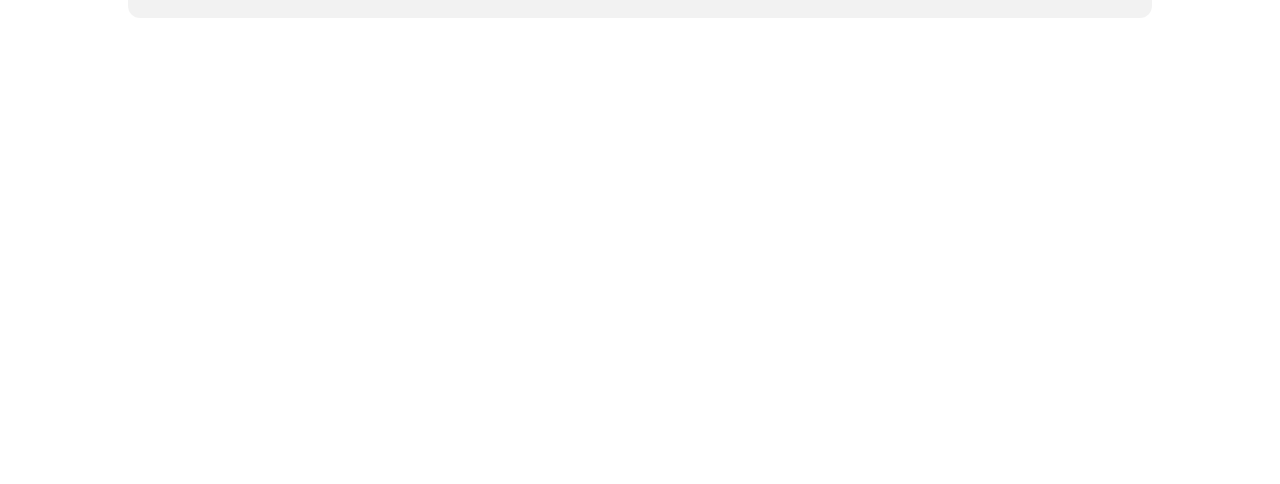
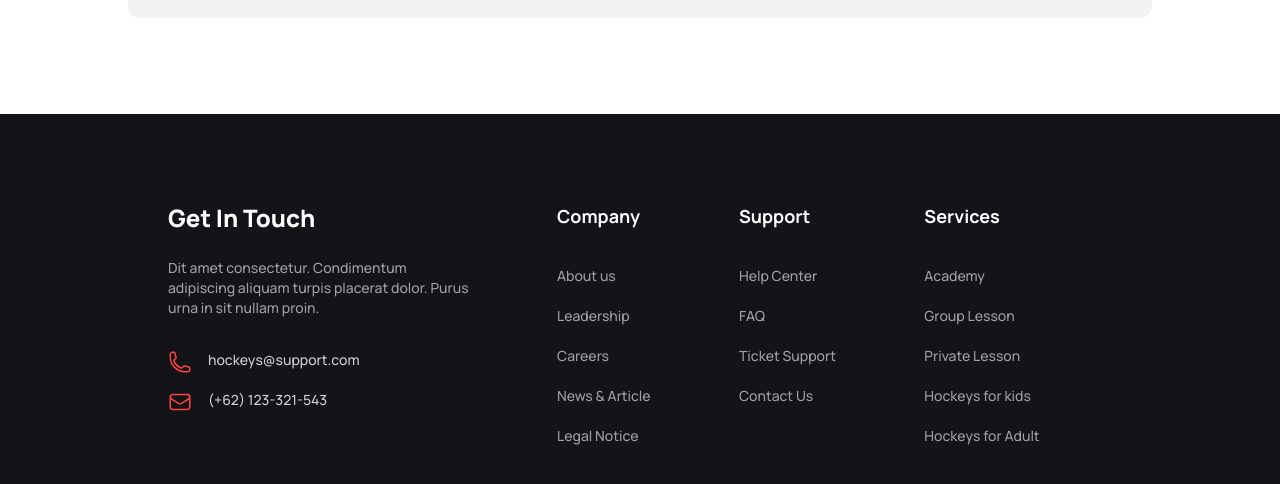
Before and after one commit to Sadia492/hockeys-with-tailwind, a plain HTML site: page index.html in a window 1280 px wide. Shown: the part 5441-5925 px from the top of the page. Before the commit the page ends 5555 px from the top, so only its background shows below. Drawn offline with nearby package versions, Linux system fonts and the light colour scheme.

Commit message:
footer section added

```diff
--- a/index.html
+++ b/index.html
@@ -709,6 +709,101 @@
       </section>
       <!-- social section ends here -->
     </main>
-    <footer></footer>
+    <!-- footer section starts here -->
+    <footer class="bg-[#131318] py-12">
+      <div
+        class="footer text-white text-base-content p-10 lg:w-4/5 w-11/12 mx-auto"
+      >
+        <aside>
+          <h2 class="font-extrabold text-2xl">Get In Touch</h2>
+          <p class="font-medium text-white/60 mt-4 mb-6">
+            Dit amet consectetur. Condimentum <br />adipiscing aliquam turpis
+            placerat dolor. Purus <br />urna in sit nullam proin.
+          </p>
+          <div>
+            <div class="flex space-x-4 mb-4">
+              <svg
+                xmlns="http://www.w3.org/2000/svg"
+                fill="none"
+                viewBox="0 0 24 24"
+                stroke-width="1.5"
+                stroke="currentColor"
+                class="size-6 stroke-[#FF4240]"
+              >
+                <path
+                  stroke-linecap="round"
+                  stroke-linejoin="round"
+                  d="M2.25 6.75c0 8.284 6.716 15 15 15h2.25a2.25 2.25 0 0 0 2.25-2.25v-1.372c0-.516-.351-.966-.852-1.091l-4.423-1.106c-.44-.11-.902.055-1.173.417l-.97 1.293c-.282.376-.769.542-1.21.38a12.035 12.035 0 0 1-7.143-7.143c-.162-.441.004-.928.38-1.21l1.293-.97c.363-.271.527-.734.417-1.173L6.963 3.102a1.125 1.125 0 0 0-1.091-.852H4.5A2.25 2.25 0 0 0 2.25 4.5v2.25Z"
+                />
+              </svg>
+              <p class="font-medium text-white/80">hockeys@support.com</p>
+            </div>
+            <div class="flex space-x-4">
+              <svg
+                xmlns="http://www.w3.org/2000/svg"
+                fill="none"
+                viewBox="0 0 24 24"
+                stroke-width="1.5"
+                stroke="currentColor"
+                class="size-6 stroke-[#FF4240]"
+              >
+                <path
+                  stroke-linecap="round"
+                  stroke-linejoin="round"
+                  d="M21.75 6.75v10.5a2.25 2.25 0 0 1-2.25 2.25h-15a2.25 2.25 0 0 1-2.25-2.25V6.75m19.5 0A2.25 2.25 0 0 0 19.5 4.5h-15a2.25 2.25 0 0 0-2.25 2.25m19.5 0v.243a2.25 2.25 0 0 1-1.07 1.916l-7.5 4.615a2.25 2.25 0 0 1-2.36 0L3.32 8.91a2.25 2.25 0 0 1-1.07-1.916V6.75"
+                />
+              </svg>
+              <p class="font-medium text-white/80">(+62) 123-321-543</p>
+            </div>
+          </div>
+        </aside>
+        <nav>
+          <h6 class="mb-7 font-bold text-lg text-white/100">Company</h6>
+          <a class="link link-hover font-medium text-white/60 mb-3"
+            >About us
+          </a>
+          <a class="link link-hover font-medium text-white/60 mb-3"
+            >Leadership
+          </a>
+          <a class="link link-hover font-medium text-white/60 mb-3">Careers </a>
+          <a class="link link-hover font-medium text-white/60 mb-3"
+            >News & Article
+          </a>
+          <a class="link link-hover font-medium text-white/60 mb-3"
+            >Legal Notice
+          </a>
+        </nav>
+        <nav>
+          <h6 class="mb-7 font-bold text-lg text-white/100">Support</h6>
+          <a class="link link-hover font-medium text-white/60 mb-3"
+            >Help Center
+          </a>
+          <a class="link link-hover font-medium text-white/60 mb-3">FAQ </a>
+          <a class="link link-hover font-medium text-white/60 mb-3"
+            >Ticket Support
+          </a>
+          <a class="link link-hover font-medium text-white/60 mb-3"
+            >Contact Us</a
+          >
+        </nav>
+        <nav>
+          <h6 class="mb-7 font-bold text-lg text-white/100">Services</h6>
+          <a class="link link-hover font-medium text-white/60 mb-3">Academy </a>
+          <a class="link link-hover font-medium text-white/60 mb-3"
+            >Group Lesson
+          </a>
+          <a class="link link-hover font-medium text-white/60 mb-3"
+            >Private Lesson
+          </a>
+          <a class="link link-hover font-medium text-white/60 mb-3"
+            >Hockeys for kids
+          </a>
+          <a class="link link-hover font-medium text-white/60 mb-3"
+            >Hockeys for Adult
+          </a>
+        </nav>
+      </div>
+    </footer>
+    <!-- footer section ends here -->
   </body>
 </html>
```
